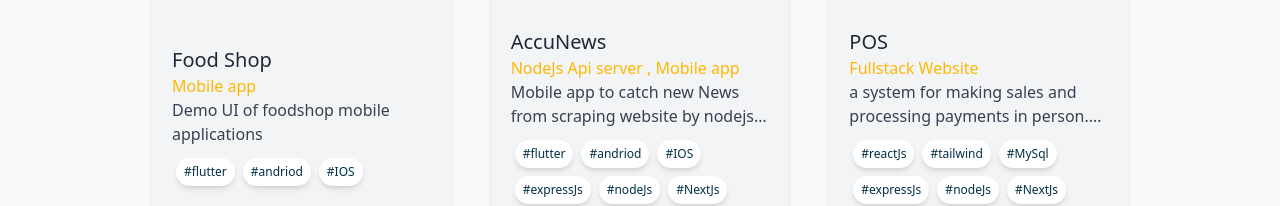
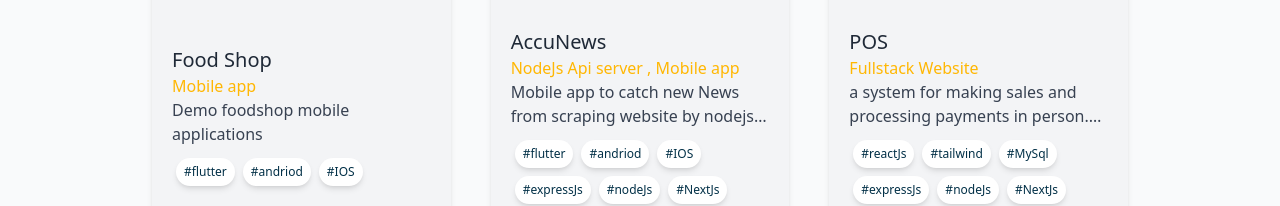
Before and after one commit to samer-saied/Samer-Saied, a Next.js app: page / in a window 1280 px wide. Shown: the part 1316-1522 px from the top of the page. Built offline with nearby package versions, Linux system fonts and the light colour scheme.

Commit message:
18-9-2023 add new food shop

```diff
--- a/data/projects-data.js
+++ b/data/projects-data.js
@@ -23,10 +23,10 @@ const projects = [
         "image": "/projects/food_shop_blue.png",
         "description": "full Food shop Mobile application for android and Iphone , you can connect it to Your API or Firebase",
         "tags": ["flutter", "andriod", "IOS", ],
-        "technology": "Flutter framework for IOS and Andriod \nFirebase backend Provider state manager.\nMultilanguage English and Arabic.",
+        "technology": "Flutter framework for IOS and Andriod \nClean architecture\nMultilanguage English, Arabic and More.",
         "links": [
-            { "name": "PlayStore", "url": "" },
-            { "name": "appleStore", "url": "" }
+            // { "name": "PlayStore", "url": "" },
+            // { "name": "appleStore", "url": "" }
 
         ]
 
@@ -52,7 +52,7 @@ const projects = [
         "section": "Mobile app",
         "title": "Food Shop",
         "image": "/projects/foodshop.gif",
-        "description": "Demo UI of foodshop mobile applications",
+        "description": "Demo foodshop mobile applications",
         "tags": ["flutter", "andriod", "IOS"],
         "technology": "Flutter framework available for IOS and Andriod.\n Bloc state manager.",
         "links": [
```
